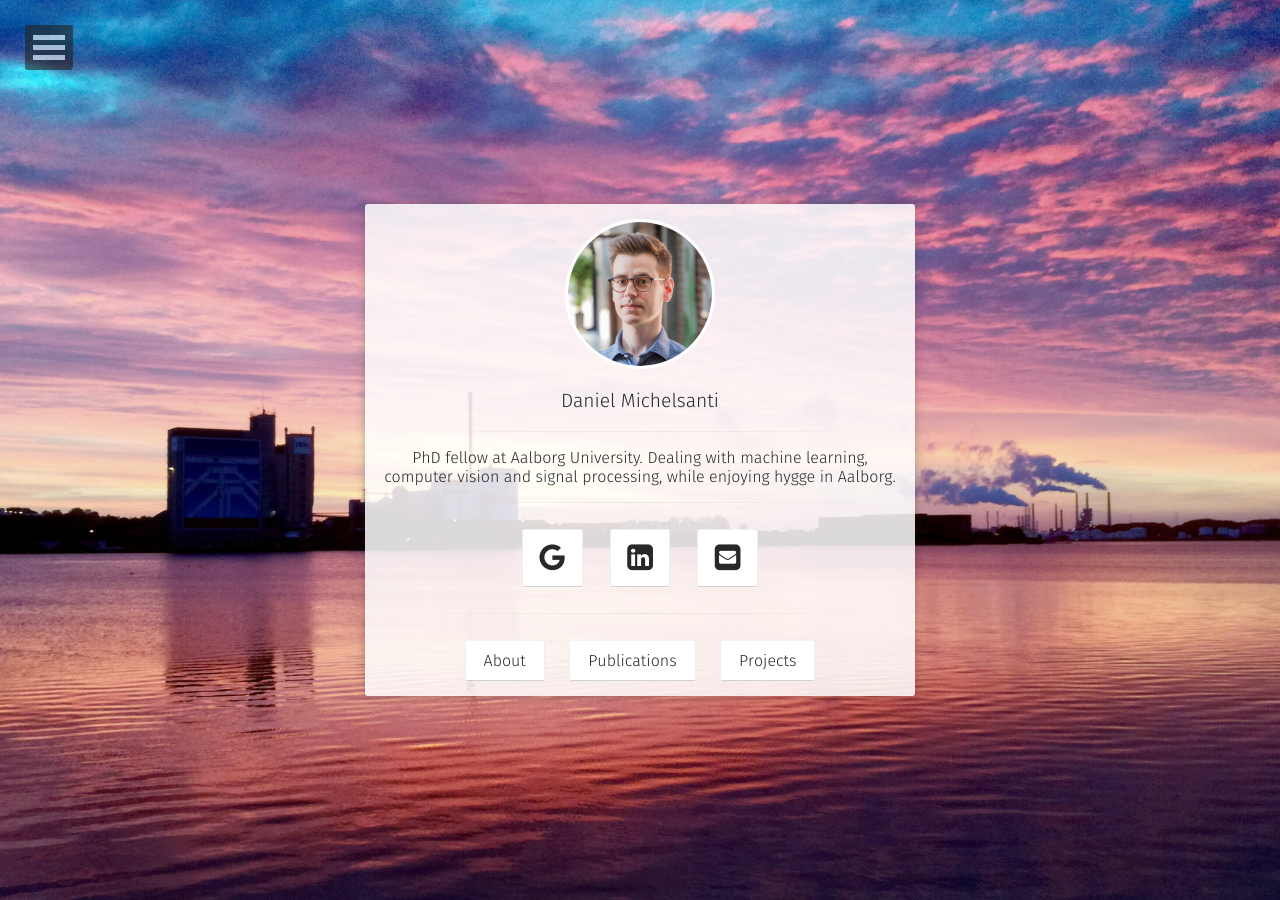
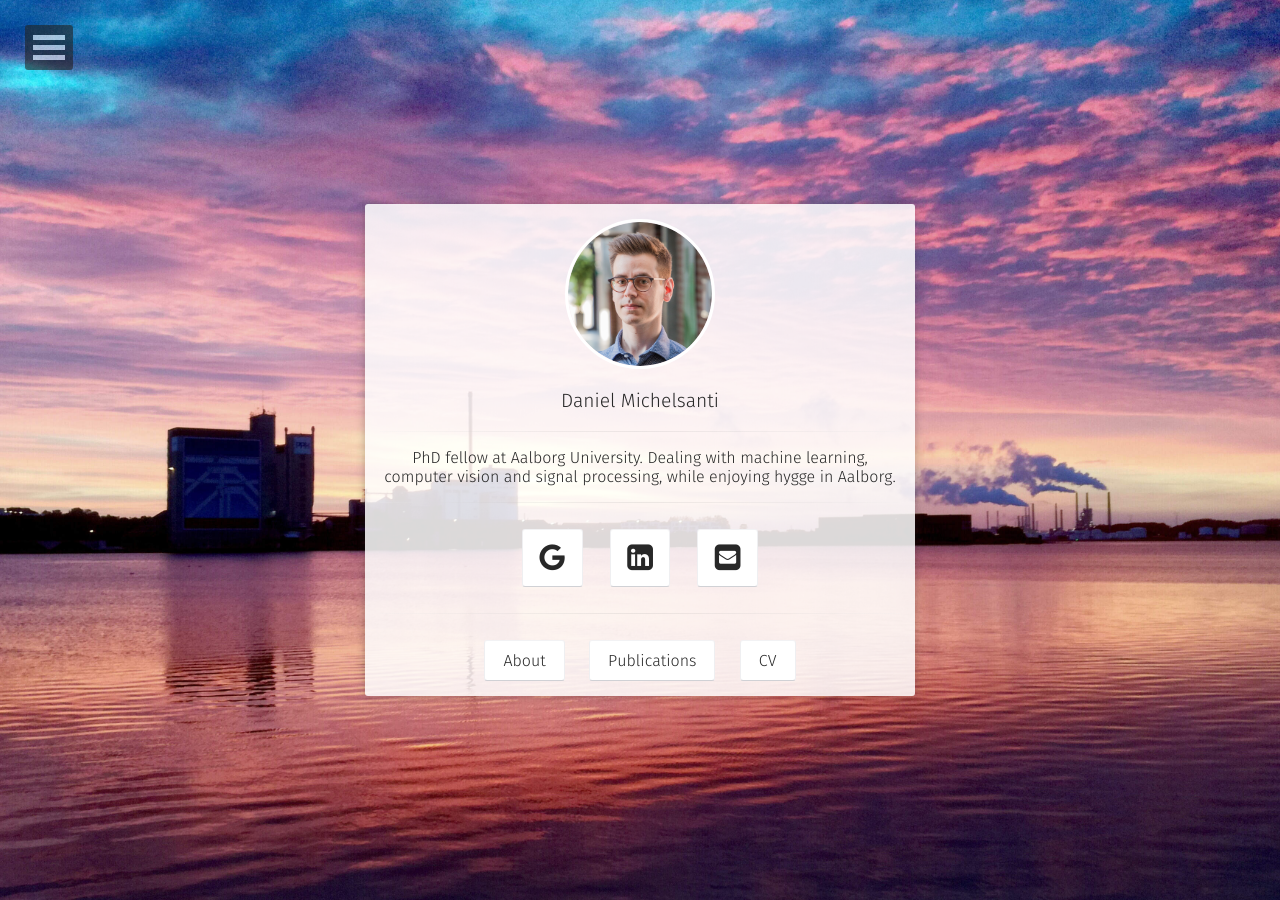
Before and after one commit to danmic/danmic.github.io, a Jekyll site: the page built from index.html, in a window 1280 px wide. Built offline with Jekyll 4.4.1, drawn with Linux system fonts in a browser that asks for light colours; some web fonts are replaced.

Commit message:
cv added

```diff
--- a/_layouts/home.html
+++ b/_layouts/home.html
@@ -38,8 +38,8 @@ layout: compress
                          <a class="btn zoombtn" href="{{ site.url }}/posts">
                          Publications
                          </a>
-                         <a class="btn zoombtn" href="{{ site.url }}/projects">
-                         Projects
+                         <a class="btn zoombtn" href="{{ site.url }}/assets/img/MiDa_cv.pdf" download>
+                         CV
                          </a>
                     </h3>
                     <!--
```
Also changed, not shown: 1 other file.
